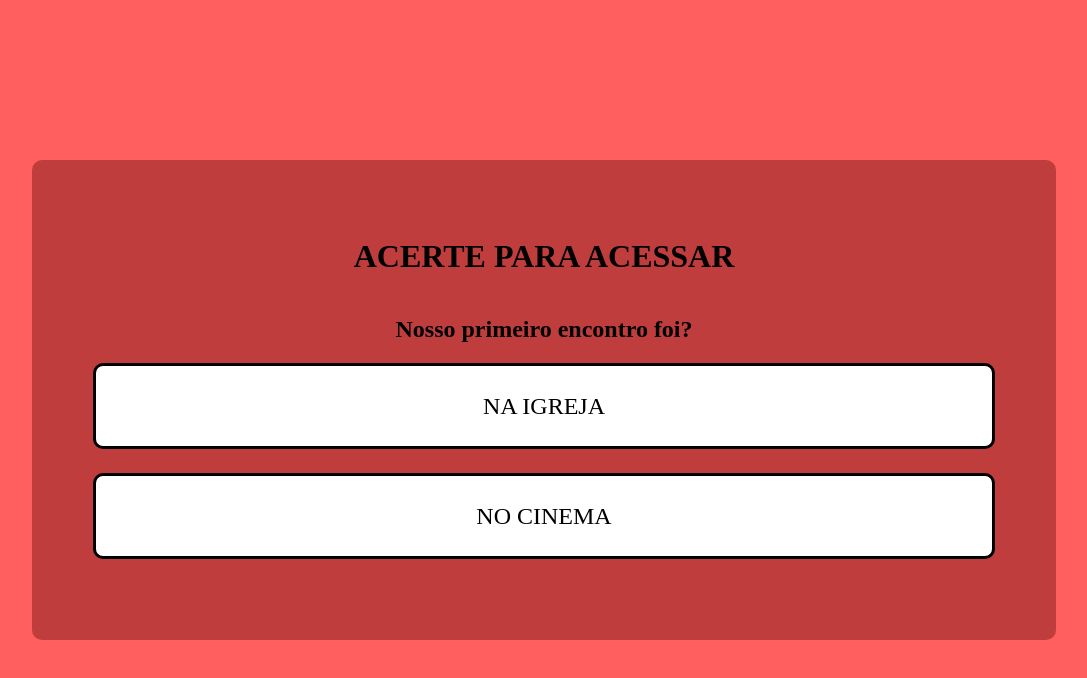
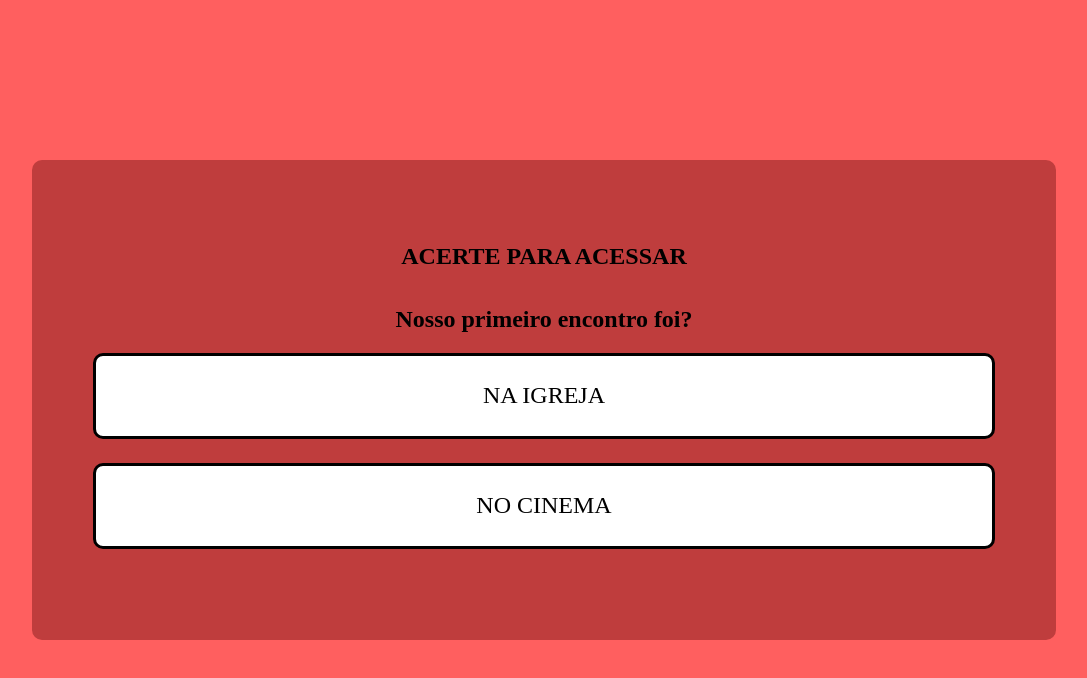
Before and after one commit to wesleimelo/1-ANO, a plain HTML site: page index.html in a window 1280 px wide. Shown: the whole page, without its empty margins (96-1183 px from the left). Drawn offline with Linux system fonts and the light colour scheme.

Commit message:
att titulo

```diff
--- a/login.css
+++ b/login.css
@@ -42,6 +42,10 @@ body {
     border-style: solid;
 }
 
+.painel__login__titulo {
+    font-size:150%;
+}
+
 .painel__login__campo:hover {
     background-color: transparent;
     color: white;
```
